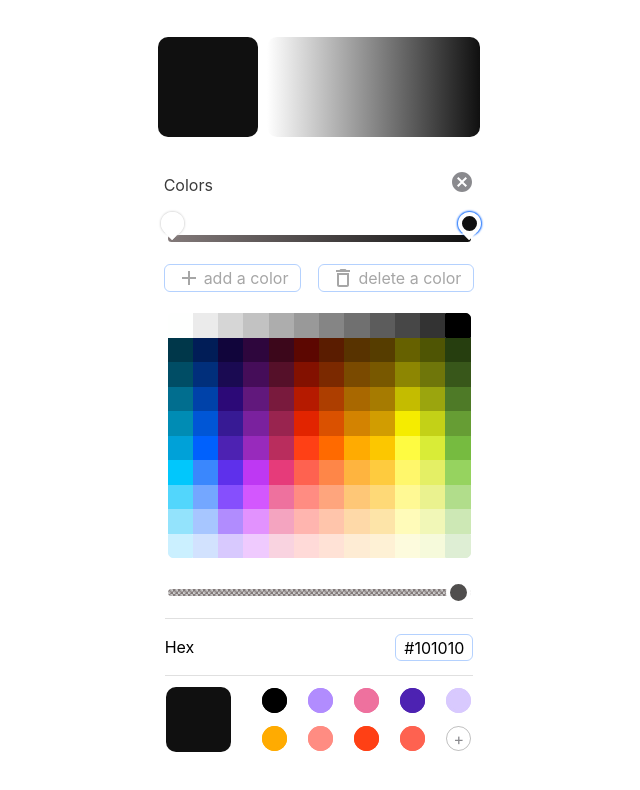
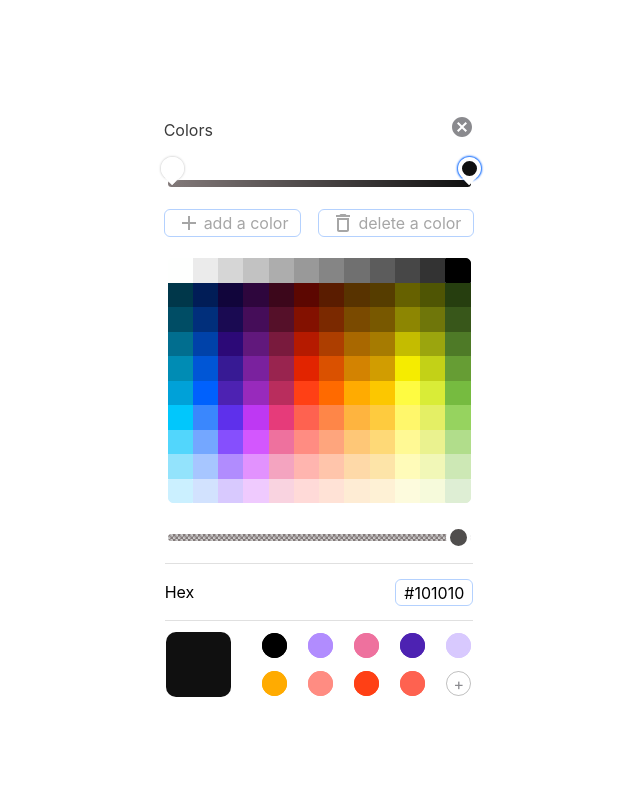
Before and after one commit to oceakun/react-color-picker, a React (Vite) app: page / in a window 1280 px wide. Shown: the top 790 px of the page, without its empty margins (321-961 px from the left). Built offline with nearby package versions, Linux system fonts and the light colour scheme.

Commit message:
fix: remove color outputs

```diff
--- a/src/App.jsx
+++ b/src/App.jsx
@@ -16,10 +16,10 @@ function App() {
   return (
     <AppContainer>
 
-      <ColorOutputs>
+      {/* <ColorOutputs>
         <SolidColorSection background={colorPicked} ></SolidColorSection>
         <GradientSection background={gradientPicked}></GradientSection>
-      </ColorOutputs>
+      </ColorOutputs> */}
 
       <Picker>
         <Header>
@@ -45,7 +45,7 @@ const Picker = styled.div`
   padding:10px;
   background-color:white;
   border-radius: 10px;
-  margin-top:10px;
+  // margin-top:10px;
 `;
 
 const ColorOutputs = styled.div`
@@ -81,4 +81,8 @@ const Header = styled.div`
   >span{
     color: rgba(60, 60, 67, 0.6);
   }
+  >span:hover{
+    cursor:pointer;
+    color: rgba(60, 60, 67, 0.8);
+  }
 `;
```
